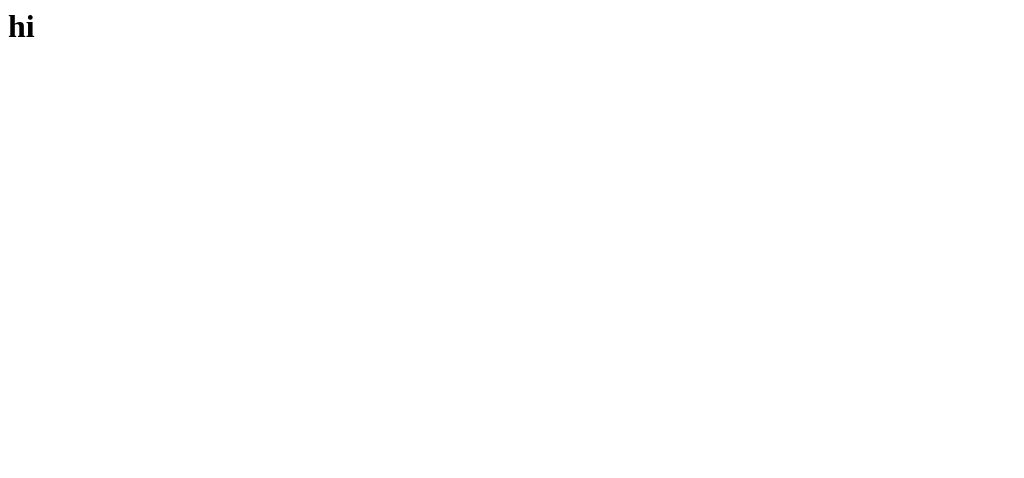
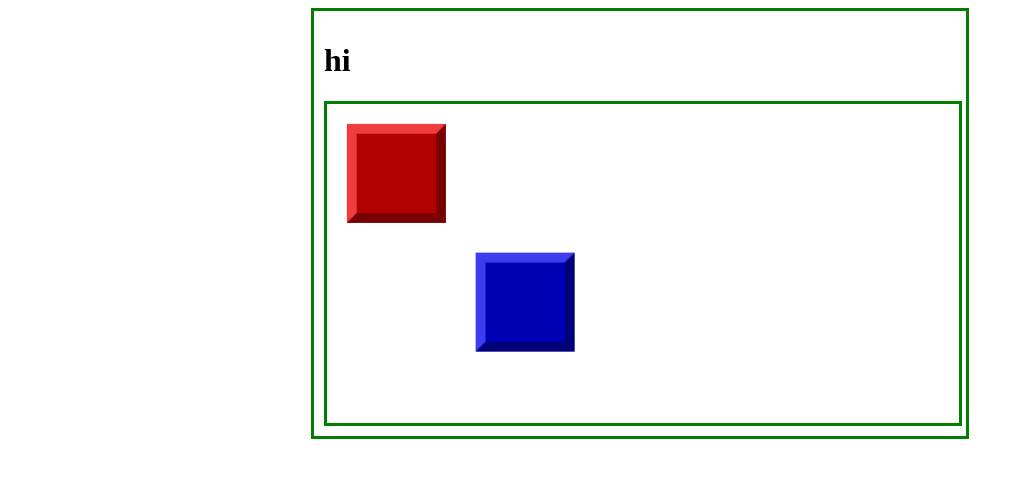
Before and after one commit to WooSeob/wooseob.github.io, a plain HTML site: page index.html in a window 1280 px wide. Shown: the whole page, without its empty margins (0-1024 px from the left). Drawn offline with Linux system fonts and the light colour scheme.

Commit message:
feat : add base canvas, block

```diff
--- /dev/null
+++ b/css/main.css
@@ -0,0 +1,11 @@
+.center {
+  margin: auto;
+  width: 50%;
+  border: 3px solid green;
+  padding: 10px;
+}
+
+#main-container {
+  border: 3px solid green;
+  width: 100%;
+}
--- a/index.html
+++ b/index.html
@@ -1,8 +1,14 @@
 <html>
   <head>
+    <link rel="stylesheet" href="./css/main.css" />
     <title>코육대-테트리스</title>
   </head>
   <body>
-    <h1>hi</h1>
+    <div class="center">
+      <h1>hi</h1>
+      <canvas id="main-container"></canvas>
+    </div>
+
+    <script src="./js/main.js" type="module"></script>
   </body>
 </html>
--- /dev/null
+++ b/js/graphics/block.js
@@ -0,0 +1,64 @@
+export default class Block {
+  constructor(x, y, width, height, style) {
+    this.x = x;
+    this.y = y;
+    this.width = width;
+    this.height = height;
+    this.style = style;
+  }
+
+  draw(ctx) {
+    ctx.fillStyle = this.style?.getColor(0);
+    ctx.fillRect(this.x, this.y, this.width, this.height);
+    this.style?.doStyle(ctx, this);
+  }
+}
+
+export class ClassicStyle {
+  constructor(baseColor, weight, lineWidthRatio) {
+    this.baseColor = baseColor;
+    this.weight = weight;
+    this.lineWidthRatio = lineWidthRatio;
+  }
+
+  doStyle(ctx, block) {
+    const lwidth = block.width * this.lineWidthRatio;
+    ctx.beginPath();
+    ctx.lineWidth = lwidth;
+    ctx.strokeStyle = this.getColor(this.weight);
+    ctx.moveTo(block.x, block.y + lwidth / 2); // Begin first sub-path
+    ctx.lineTo(block.x + block.width, block.y + lwidth / 2);
+    ctx.moveTo(block.x + lwidth / 2, block.y); // Begin second sub-path
+    ctx.lineTo(block.x + lwidth / 2, block.y + block.height);
+    ctx.stroke();
+
+    ctx.beginPath();
+    ctx.lineWidth = lwidth;
+    ctx.strokeStyle = this.getColor(-this.weight);
+    ctx.moveTo(+lwidth + block.x, block.y + block.height - lwidth / 2); // Begin first sub-path
+    ctx.lineTo(block.x + block.width, block.y + block.height - lwidth / 2);
+    ctx.moveTo(block.x + block.width - lwidth / 2, block.y + lwidth); // Begin second sub-path
+    ctx.lineTo(block.x + block.width - lwidth / 2, block.y + block.height);
+    ctx.stroke();
+
+    ctx.beginPath();
+    ctx.fillStyle = this.getColor(-this.weight);
+    ctx.moveTo(block.x, block.y + block.height); // Begin first sub-path
+    ctx.lineTo(block.x + lwidth, block.y + block.height);
+    ctx.lineTo(block.x + lwidth, block.y + block.height - lwidth);
+    ctx.fill();
+
+    ctx.beginPath();
+    ctx.fillStyle = this.getColor(-this.weight);
+    ctx.moveTo(block.x + block.width, block.y); // Begin first sub-path
+    ctx.lineTo(block.x + block.width, block.y + lwidth);
+    ctx.lineTo(block.x + block.width - lwidth, block.y + lwidth);
+    ctx.fill();
+  }
+
+  getColor(weight) {
+    return `rgb(${this.baseColor.R + weight}, ${this.baseColor.G + weight}, ${
+      this.baseColor.B + weight
+    })`;
+  }
+}
--- /dev/null
+++ b/js/graphics/constants.js
@@ -0,0 +1,6 @@
+export const Colors = {
+  Red: { R: 180, G: 0, B: 0 },
+  Blue: { R: 0, G: 0, B: 180 },
+};
+
+Object.freeze(Colors);
--- /dev/null
+++ b/js/main.js
@@ -0,0 +1,24 @@
+import Block, { ClassicStyle } from "./graphics/block.js";
+import { Colors } from "./graphics/constants.js";
+
+const canvas = document.getElementById("main-container");
+const ctx = canvas.getContext("2d");
+
+const dpr = window.devicePixelRatio;
+// 캔버스 요소의 크기 가져오기
+const rect = canvas.getBoundingClientRect();
+
+canvas.width = rect.width * dpr;
+canvas.height = rect.height * dpr;
+
+// scale() 함수를 사용하여 캔버스 유닛 크기 보정
+ctx.scale(dpr, dpr);
+
+const createStyle = (color) => new ClassicStyle(color, 60, 0.1);
+
+const d = new Block(20, 20, 100, 100, createStyle(Colors.Red));
+
+const b = new Block(150, 150, 100, 100, createStyle(Colors.Blue));
+
+d.draw(ctx);
+b.draw(ctx);
```
